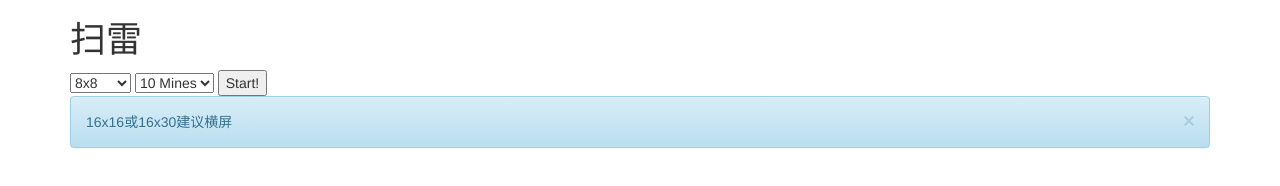
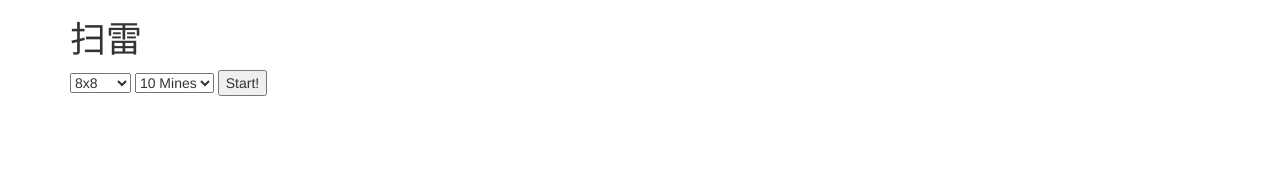
Before and after one commit to liuchibing/minesweeper, a plain HTML site: page index.html in a window 1280 px wide. Drawn offline with Linux system fonts and the light colour scheme.

Commit message:
Update index.html

```diff
--- a/index.html
+++ b/index.html
@@ -39,13 +39,6 @@
 	    <option value="99">99 Mines</option>
 	  </select>
 	  <button id="startGame">Start!</button>
-	  <div class="alert alert-info alert-dismissable fade in" id="orientation-tip">
-            <button type="button" class="close" data-dismiss="alert"
-                    aria-hidden="true">
-                &times;
-            </button>
-            16x16或16x30建议横屏
-          </div>
 	</div>
       </div>
       <div class="row game">
```
